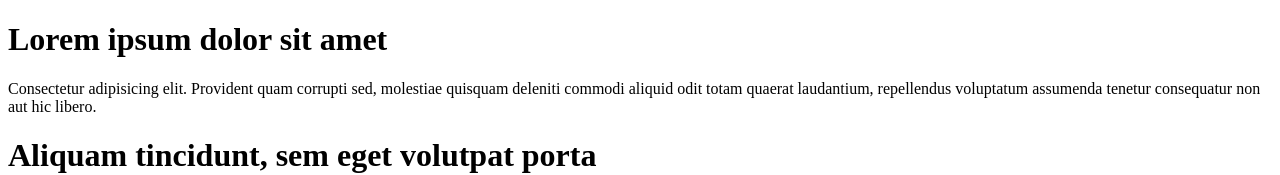
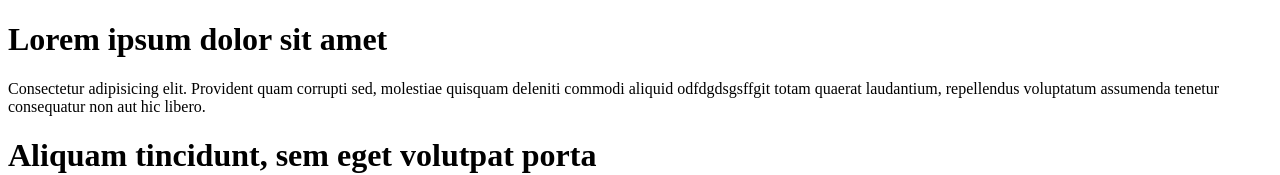
Before and after one commit to mangompae/ActividadGFlow, a plain HTML site: page act1CSS/index.html in a window 1280 px wide. Shown: the top 175 px of the page. Drawn offline with Linux system fonts and the light colour scheme.

```diff
--- a/act1CSS/index.html
+++ b/act1CSS/index.html
@@ -14,7 +14,7 @@
         <h1>Lorem ipsum dolor sit amet</h1>
         <p>
             Consectetur adipisicing elit. Provident quam corrupti sed, molestiae quisquam deleniti
-            commodi aliquid odit totam quaerat laudantium, repellendus voluptatum assumenda tenetur consequatur non aut
+            commodi aliquid odfdgdsgsffgit totam quaerat laudantium, repellendus voluptatum assumenda tenetur consequatur non aut
             hic
             libero.
         </p>
```
